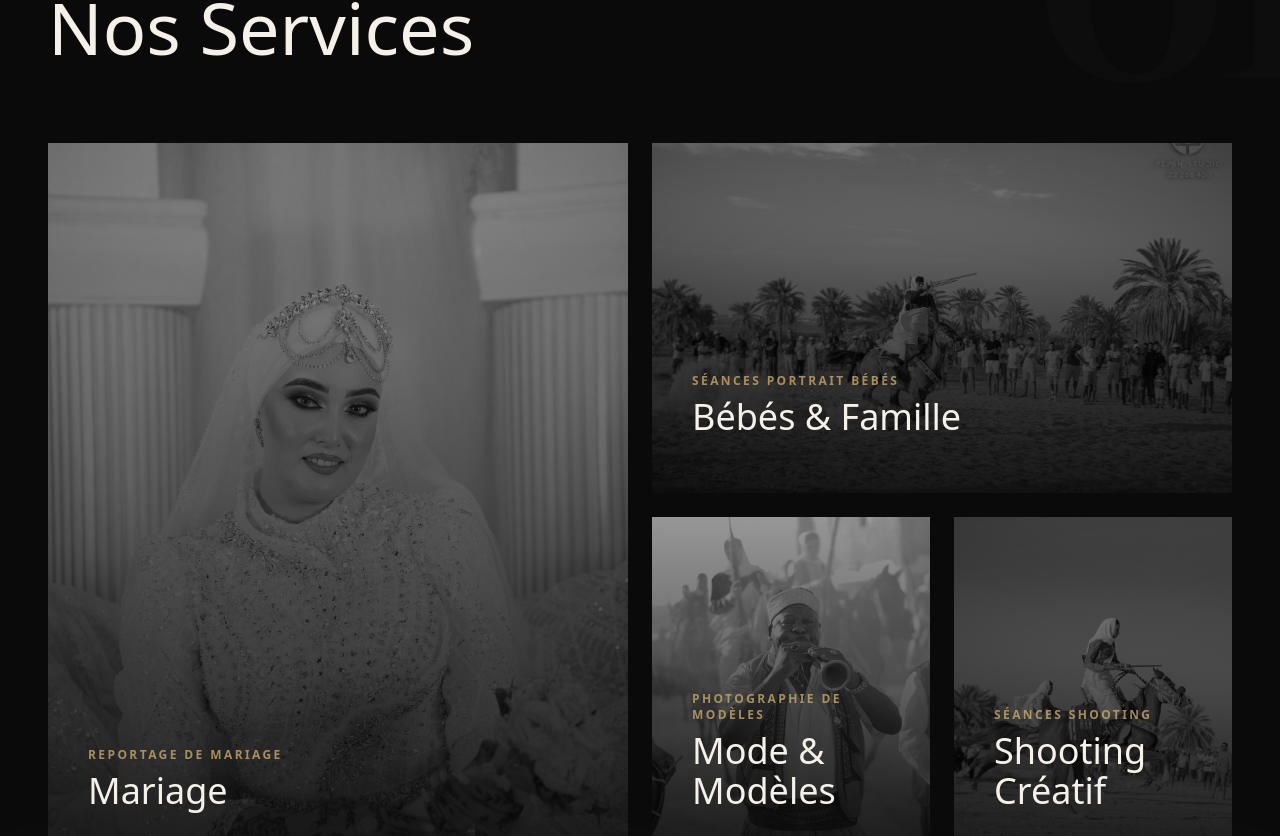
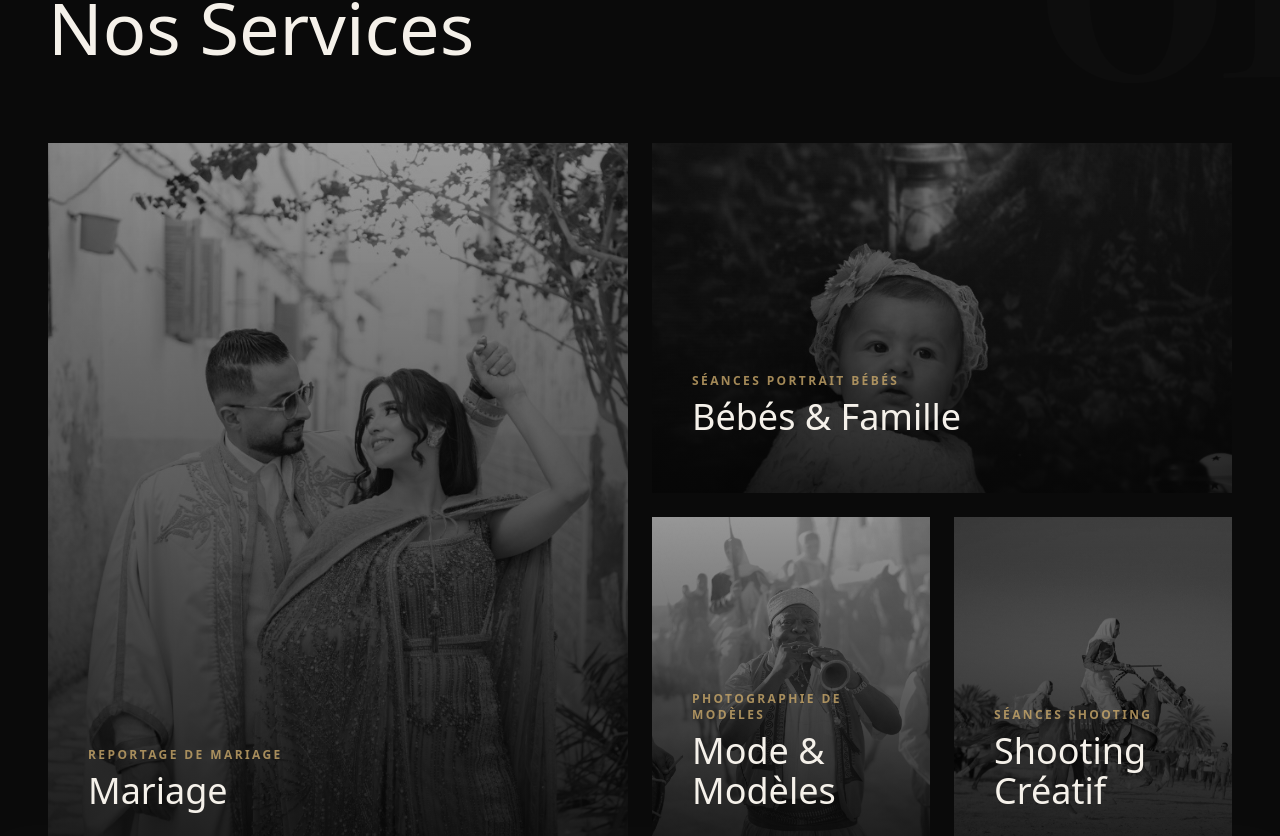
Before and after one commit to amino12345678910/Flash-studio, a Next.js app: page / in a window 1280 px wide. Shown: the part 969-1805 px from the top of the page. Built offline with nearby package versions, Linux system fonts and the light colour scheme.

Commit message:
Update Services images for Mariage and Bebes

```diff
--- a/src/components/sections/Services.tsx
+++ b/src/components/sections/Services.tsx
@@ -12,7 +12,7 @@ const services = [
     title: "Mariage",
     subtitle: "Reportage de mariage",
     desc: "Capturer l'essence de votre plus beau jour avec une approche photojournalistique et cinématographique.",
-    img: "/images/3051.jpg",
+    img: "/images/service-mariage.jpg",
     className: "md:col-span-2 md:row-span-2 aspect-[4/5] md:aspect-auto md:h-full",
   },
   {
@@ -20,7 +20,7 @@ const services = [
     title: "Bébés & Famille",
     subtitle: "Séances portrait bébés",
     desc: "Des souvenirs intemporels de vos moments en famille, réalisés en lumière naturelle.",
-    img: "/images/3053.jpg",
+    img: "/images/service-bebes.jpg",
     className: "md:col-span-2 md:row-span-1 aspect-video md:aspect-auto md:h-[350px]",
   },
   {
```
Also changed, not shown: public/images/service-bebes.jpg (added), public/images/service-mariage.jpg (added).
